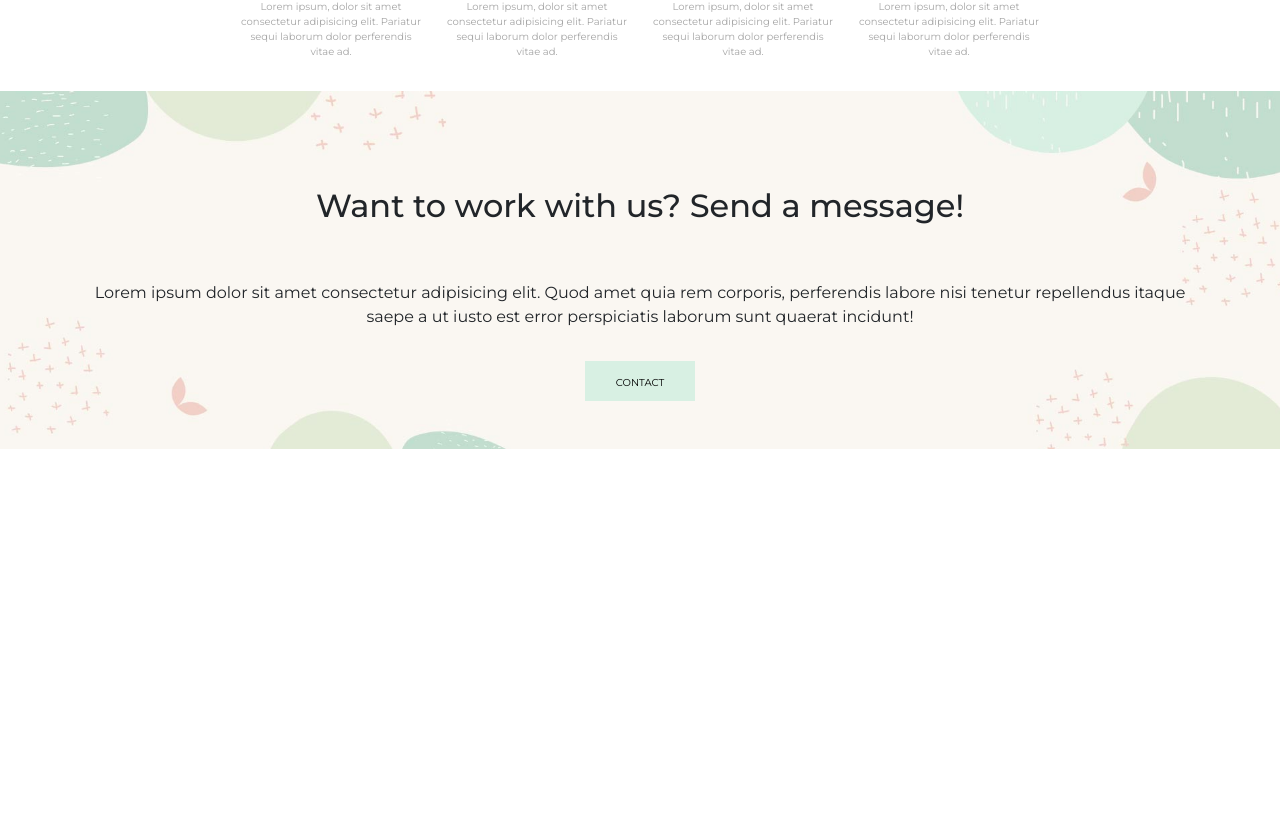
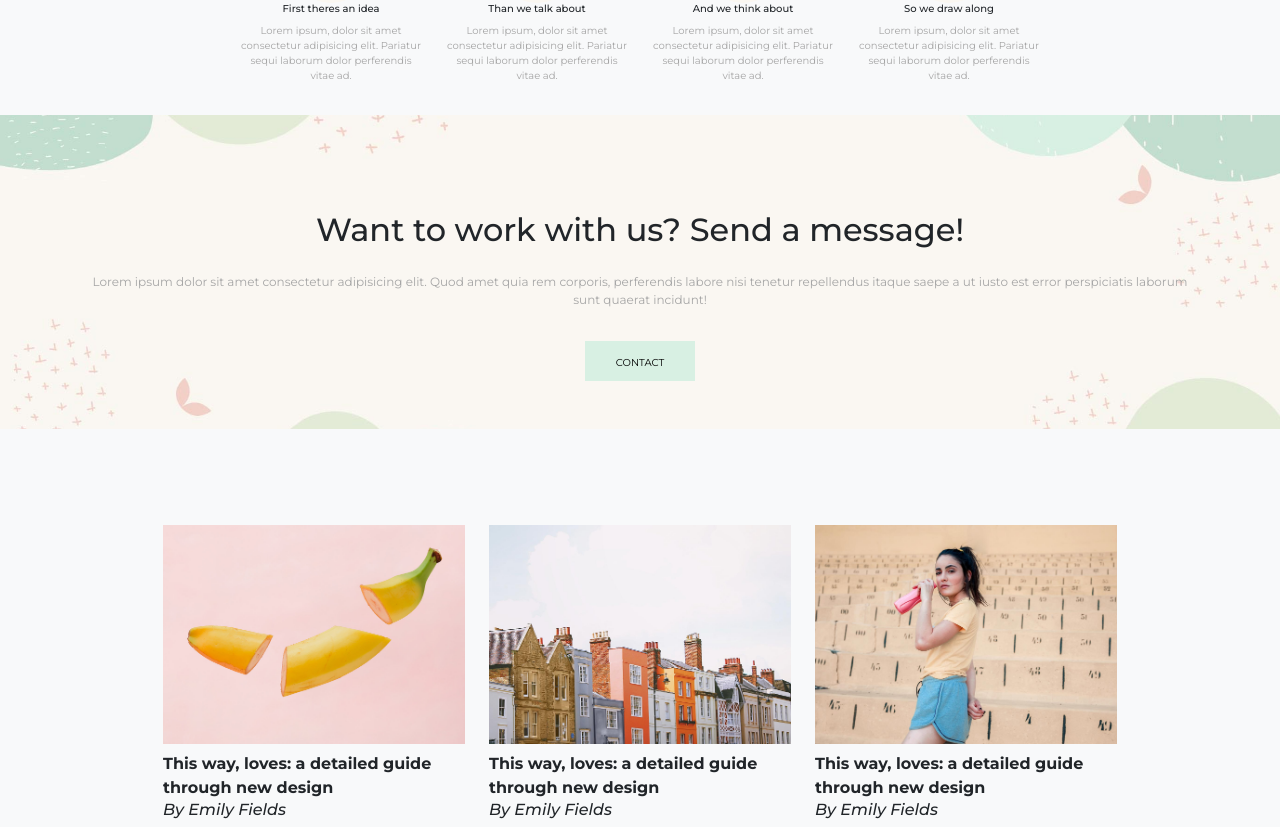
Before and after one commit to EnricoValente/proj-html-vuejs, a Vue app: page / in a window 1280 px wide. Shown: the part 1492-2319 px from the top of the page. Before the commit the page ends 1941 px from the top, so only its background shows below. Built offline with nearby package versions, Linux system fonts and the light colour scheme.

Commit message:
edit section 4 main

```diff
--- a/src/components/MainComponent.vue
+++ b/src/components/MainComponent.vue
@@ -45,6 +45,24 @@
                     title:'So we draw along',
                     description:' Lorem ipsum, dolor sit amet consectetur adipisicing elit. Pariatur sequi laborum dolor perferendis vitae ad.'
                 },
+            ],
+
+            blogCards: [
+                {
+                    blogImage: 'h-2-blog-img-1.jpg',
+                    text:'This way, loves: a detailed guide through new design',
+                    caption:'By Emily Fields'
+                },
+                {
+                    blogImage: 'h-2-blog-img-2.jpg',
+                    text:'I try to give people a different way of looking arts',
+                    caption:'By Emily Fields'
+                },
+                {
+                    blogImage: 'h-2-blog-img-3.jpg',
+                    text:'Introduce Richard Laperrière of those amazing features',
+                    caption:'By Emily Fields'
+                },
             ]
         }
     },
@@ -60,7 +78,7 @@
 
 <template>
     <main class="mt-4">
-        <section>
+        <section class="pt-4">
             <div class="row">
               <div class="col-4 g-0" v-for="(singleCard, i) in portCards" :key="i">
                 <img :src="getImagePath(singleCard.src)" alt="">
@@ -68,7 +86,7 @@
             </div>
         </section>
 
-        <section class="bg-white">
+        <section class="bg-light">
 
             <div class="container">
                 <h2 class="text-center pt-5">
@@ -128,7 +146,7 @@
                     </h2>
 
                 </div>
-                <div class="text-center  pt-5">
+                <div class="text-center  pt-3">
                     <p>
                         Lorem ipsum dolor sit amet consectetur adipisicing elit. Quod amet quia rem corporis, perferendis labore nisi tenetur repellendus itaque saepe a ut iusto est error perspiciatis laborum sunt quaerat incidunt!
                     </p>
@@ -136,10 +154,37 @@
 
                 <div class="text-center pt-3 pb-5 link-container">
                     <button class="contact-link">
-                        <a href="#" class="">CONTACT</a>
+                        <a href="" class="link">CONTACT</a>
+
                     </button>
 
                 </div>
+
+            </div>
+        </section>
+
+        <section class="bg-light pt-5">
+            <div class="blog-box pt-5">
+                <div class="row justify-content-center align-items-center">
+                    <div class="col-3" v-for="(blog, blogIndex) in blogCards" :key="blogIndex">
+                        <img :src="getImagePath(blog.blogImage)" alt="">
+
+                        <div class="pt-2">
+                           <strong>
+                                This way, loves: a detailed guide through new design
+                           </strong>
+                        </div>
+
+
+                        <h6 class="caption">
+                            <em>{{ blog.caption }}</em>
+
+                        </h6>
+
+                    </div>
+                </div>
+            </div>
+        </section>
 
 
 
@@ -148,9 +193,8 @@
 
 
 
-            </div>
 
-        </section>
+
 
 
 
@@ -210,7 +254,10 @@
         background-position: center;
         background-repeat: no-repeat;
 
-        .link-container {
+        p {
+            color: #A6A6A6;
+            font-size: 12px;
+        }
 
 
 
@@ -221,7 +268,7 @@
             text-decoration: none;
             border: 1px solid #D8F0E3;
 
-                > a {
+            .link {
                 font-size: 10px;
                 text-decoration: none;
                 color: black;
@@ -231,8 +278,22 @@
 
         }
 
+        .link-container :hover {
+
+            background-color: #F3D0C7;
+            border: 1px solid #F3D0C7;
+
+            > .link :hover {
+                color: white;
+            }
         }
 
+        .blog-box {
+            max-width: 800px;
+            margin: auto;
+
+
+        }
     }
 
 
@@ -243,4 +304,6 @@
 
 
 
+
+
 </style>
```
Lines whose indentation alone changed are shown as unchanged.
